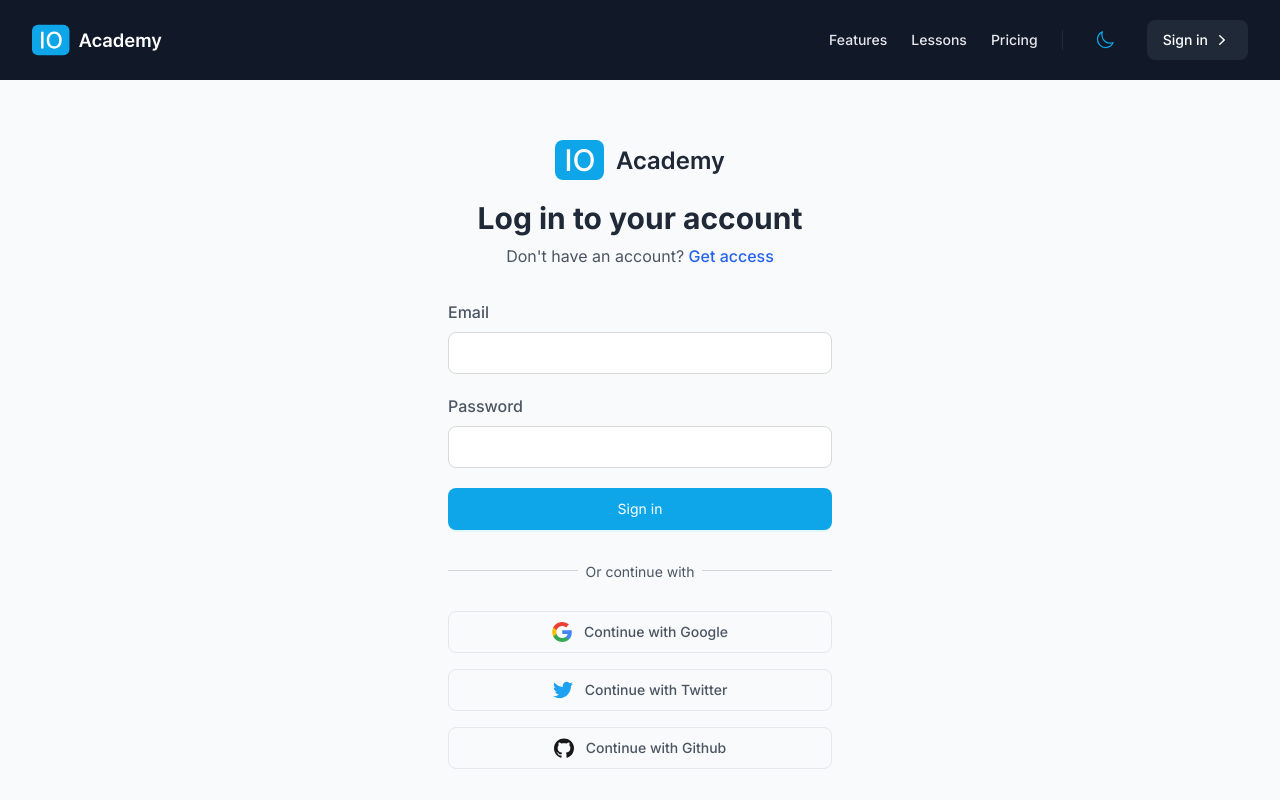
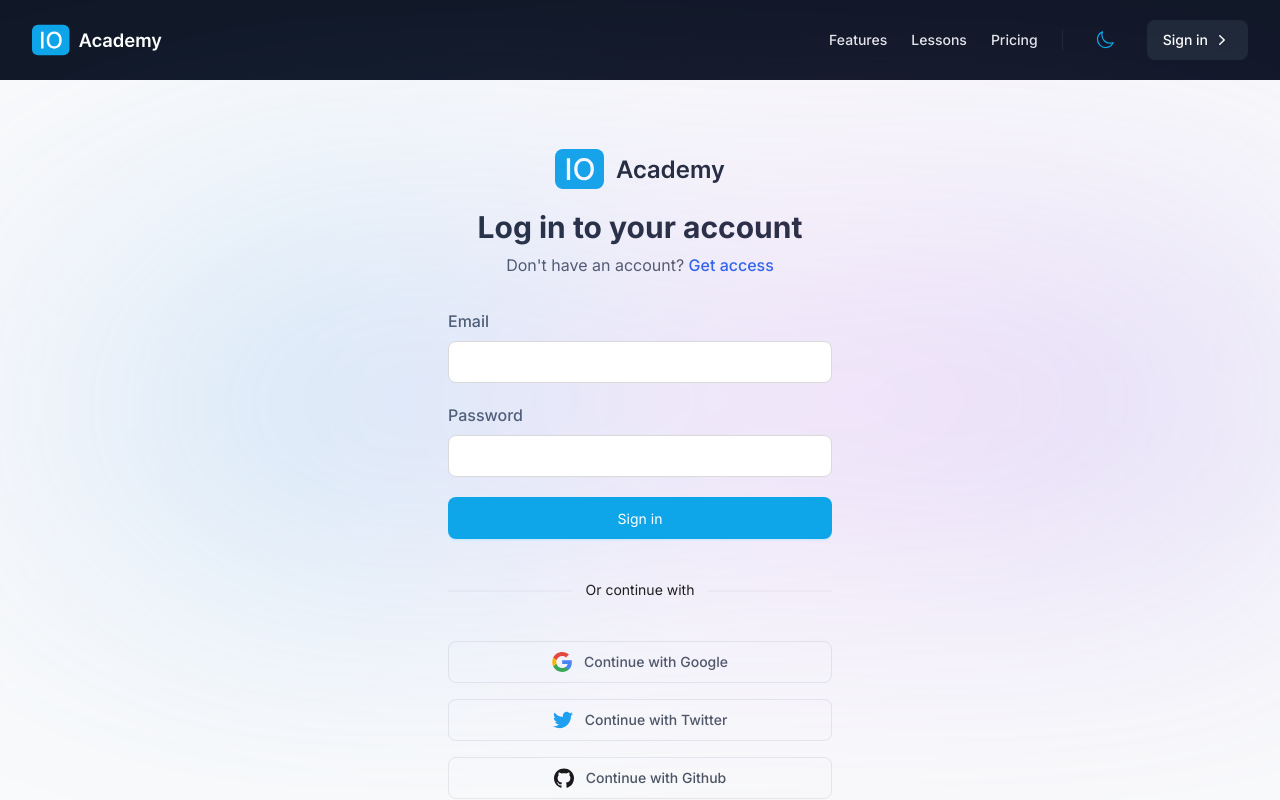
Before and after one commit to tientran0019/boilerplate-nextjs-antd-ltailwindcssess, a Next.js app: page /login in a window 1280 px wide. Shown: the top 800 px of the page. Built offline with nearby package versions, Linux system fonts and the light colour scheme.

Commit message:
fixed style

```diff
--- a/package.json
+++ b/package.json
@@ -40,15 +40,16 @@
     "react-dom": "18.2.0"
   },
   "devDependencies": {
-    "@tailwindcss/line-clamp": "^0.4.4",
     "@tailwindcss/typography": "^0.5.9",
     "autoprefixer": "^10.4.15",
+    "cssnano": "^6.0.1",
     "env-cmd": "^10.1.0",
     "eslint": "^8.47.0",
     "eslint-config-airbnb": "^19.0.4",
     "eslint-config-next": "13.4.19",
     "eslint-plugin-react-hooks": "^4.6.0",
     "postcss": "^8.4.28",
+    "sharp": "^0.32.5",
     "tailwindcss": "^3.3.3"
   }
 }
--- a/postcss.config.js
+++ b/postcss.config.js
@@ -2,5 +2,6 @@ module.exports = {
 	plugins: {
 		tailwindcss: {},
 		autoprefixer: {},
+		...(process.env.NODE_ENV === 'production' ? { cssnano: {} } : {}),
 	},
 };
--- a/src/app/(auth)/login/page.js
+++ b/src/app/(auth)/login/page.js
@@ -16,7 +16,7 @@ import React from 'react';
 // import PropTypes from 'prop-types';
 
 import Link from 'next/link';
-import { Button, Input } from 'antd';
+import { Button, Divider, Input } from 'antd';
 
 import Brand from 'src/components/Layout/Logo';
 
@@ -30,7 +30,14 @@ const LoginPage = (props) => {
 	// const { } = props;
 
 	return (
-		<main className="bg-gray-50 dark:bg-gray-900 w-full h-screen flex flex-col items-center justify-center px-4">
+		<div className="bg-gray-50 dark:bg-gray-900 w-full min-h-screen flex flex-col items-center justify-center px-4 pt-10 backgroundImage">
+			<div
+				className="blur-[138px] absolute inset-0 m-auto max-w-7xl h-[230px]"
+				style={{
+					background:
+						'linear-gradient(106.89deg, rgba(192, 132, 252, 0.11) 15.73%, rgba(14, 165, 233, 0.41) 15.74%, rgba(232, 121, 249, 0.26) 56.49%, rgba(79, 70, 229, 0.4) 115.91%)',
+				}}
+			/>
 			<div className="max-w-sm w-full text-gray-600 dark:text-gray-300">
 				<div className="text-center">
 					<Brand className="mx-auto w-48 text-gray-800 dark:text-white" />
@@ -71,8 +78,7 @@ const LoginPage = (props) => {
 					</Button>
 				</form>
 				<div className="relative my-10">
-					<span className="block w-full h-px bg-gray-300" />
-					<p className="inline-block w-fit text-sm bg-gray-50 dark:bg-gray-900 px-2 absolute -top-2 inset-x-0 mx-auto">Or continue with</p>
+					<Divider plain>Or continue with</Divider>
 				</div>
 				<div className="space-y-4 text-sm font-medium">
 					<button type="button" className="w-full flex items-center justify-center gap-x-3 py-2.5 border rounded-lg hover:bg-gray-50 duration-150 active:bg-gray-100">
@@ -128,7 +134,7 @@ const LoginPage = (props) => {
 					</Link>
 				</div>
 			</div>
-		</main>
+		</div>
 	);
 };
 
--- a/tailwind.config.js
+++ b/tailwind.config.js
@@ -1,3 +1,4 @@
+/* eslint-disable import/no-extraneous-dependencies */
 /** @type {import('tailwindcss').Config} */
 module.exports = {
 	important: true,
@@ -17,7 +18,6 @@ module.exports = {
 		},
 	},
 	plugins: [
-		require('@tailwindcss/line-clamp'),
 		require('@tailwindcss/typography'),
 	],
 };
```
